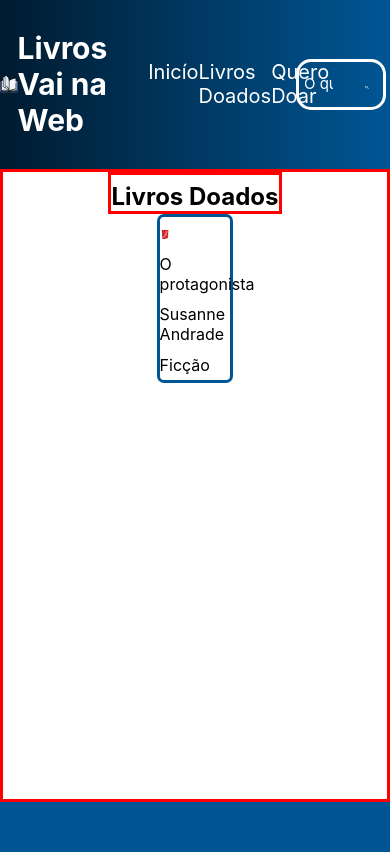
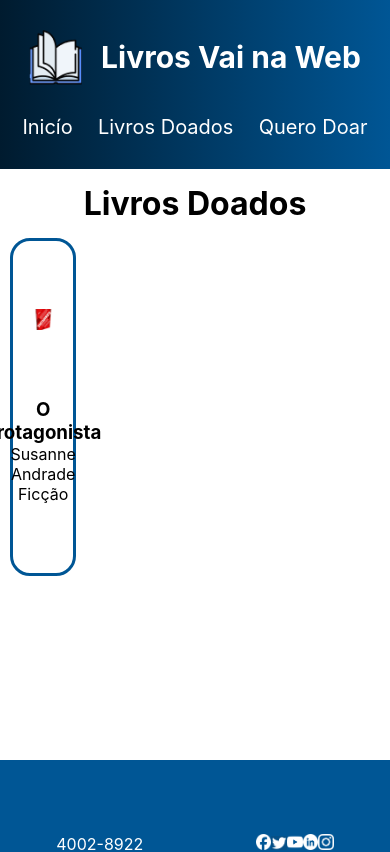
Before and after one commit to talli04/desafiofinal, a React (Vite) app: page /livrosdoados in a window 390 px wide. Shown: the top 852 px of the page. Built offline with nearby package versions, Linux system fonts and the light colour scheme.

Commit message:
adicionando sessão livros doados e a responsividade da header

```diff
--- a/src/components/header/header.module.scss
+++ b/src/components/header/header.module.scss
@@ -52,6 +52,7 @@ h1 {
         border: none;
         width: 50%;
         height: 5vh;
+        outline: none;
 
         &::placeholder {
             color: #fff;
@@ -68,3 +69,23 @@ h1 {
     }
 
 }
+
+@media (max-width: 780px){
+    header {
+       flex-direction: column;
+       justify-content: space-evenly;
+    }
+    .logoHeader {
+        width: 90%;
+
+        img {
+            width: 15%;
+        }
+    }
+    .navHeader {
+        width: 95%;
+    }
+    .barraDeBusca {
+        display: none;
+    }
+}
--- a/src/pages/livrosDoados/LivrosDoados.jsx
+++ b/src/pages/livrosDoados/LivrosDoados.jsx
@@ -1,16 +1,20 @@
+import livroProtagonista from '../../assets/livroProtagonista.png'
+import s from './livrosDoados.module.scss'
 
-import livro from '../../assets/livro.png'
-import s from './livrosDoados.module.scss'
 export default function LivrosDoados(){
     return(
-        <section className={s.livrosDoados}>
+        <section className={s.livrosDoadosSection}>
             <h2>Livros Doados</h2>
-        <nav>
-            <a href=""><img src={livro} alt="" /></a>
-            <p>O protagonista</p>
-            <p>Susanne Andrade</p>
-            <p>Ficção</p>
-        </nav>
-      </section>
+            <section className={s.containerCards}>
+                <section>
+                    <img src={livroProtagonista} alt="Imagem do livro O Protagonista" />
+                    <div>
+                        <h3>O protagonista</h3>
+                        <p>Susanne Andrade</p>
+                        <p>Ficção</p>
+                    </div>
+                </section>
+            </section>
+        </section>
     )
 }
--- a/src/pages/livrosDoados/livrosDoados.module.scss
+++ b/src/pages/livrosDoados/livrosDoados.module.scss
@@ -1,28 +1,35 @@
-.livrosDoados{
+.livrosDoadosSection {
+    height: 70vh;
     display: flex;
-    height: 75vh;
-    width: 100%;
+    flex-direction: column;
     align-items: center;
-    border: solid red;
-    flex-direction: column;
+    justify-content: space-evenly;
 
-    h2{
+    h2 {
+        font-size: 32px;
+    }
+}
+
+.containerCards {
+    width: 95%;
+    height: 60vh;
+
+    section {
+        border: solid 3px #005695;
+        border-radius: 20px;
+        width: 18%;
+        height: 40vh;
         display: flex;
-        border: solid red;
-        padding-top: 2%;
+        flex-direction: column;
         align-items: center;
-        justify-content: space-around;
+        justify-content: space-evenly;
 
+        img{
+            width: 40%;
+        }
+
+        div {
+            text-align: center;
+        }
     }
-
-    nav{
-        border: 3px solid #005695;
-        border-radius: 7px;
-        display: flex;
-       width: 20%;
-       height: 20vh;
-        justify-content: space-around;
-        flex-direction: column;
-    }
-
 }
```
Also changed, not shown: src/assets/livroProtagonista.png (renamed from src/assets/livro.png).
